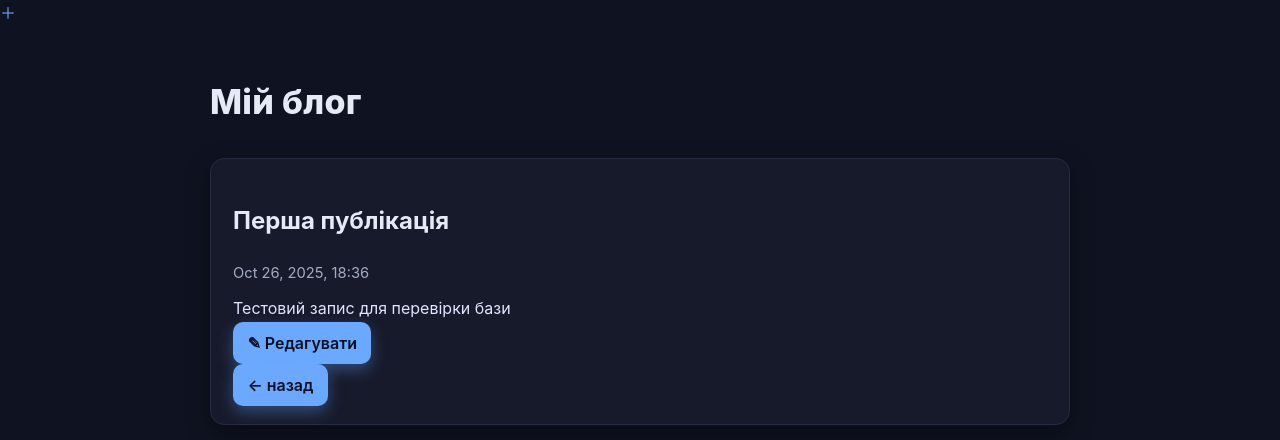
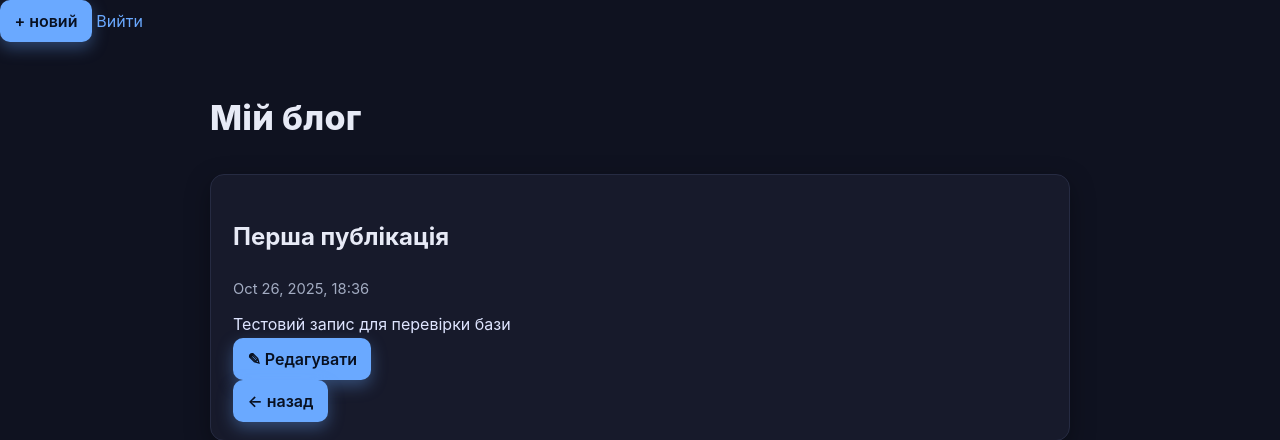
Before and after one commit to 0quasd/django_SOIM-45, a Django app: page /post/1/ in a window 1280 px wide. Shown: the top 440 px of the page. Run offline with Django 4.2, Linux system fonts and the light colour scheme; a user stored in the database is signed in; data comes from the database, SQL or seed files in the repository; both versions use the stored data as it was after the commit.

Commit message:
Add PostForm + create/edit views and templates

```diff
--- a/blog/templates/blog/base.html
+++ b/blog/templates/blog/base.html
@@ -5,10 +5,14 @@
   <meta charset="utf-8" />
   <title>{% block title %}Мій блог{% endblock %}</title>
   <link rel="stylesheet" href="{% static 'css/blog.css' %}">
-  {% if user.is_authenticated %}
-    <a class="top-menu" href="{% url 'post_new' %}" title="Новий пост">＋</a>
-  {% endif %}
-
+  <nav class="actions">
+    {% if user.is_authenticated %}
+      <a class="btn" href="{% url 'post_new' %}">+ новий</a>
+      <a class="link" href="/admin/logout/">Вийти</a>
+    {% else %}
+      <a class="link" href="/admin/login/?next=/">Увійти</a>
+    {% endif %}
+  </nav>
 </head>
 <body>
   <div class="page">
```
Also changed, not shown: db.sqlite3.
